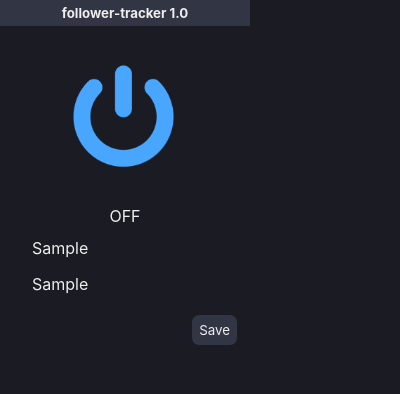
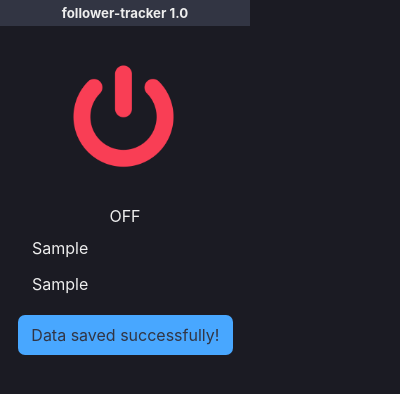
Before and after one commit to Daniel-Alvarenga/Follcker, a browser extension: page src/view/popup.html in a window 400 px wide. Both pictures are taken after typing "Sample", "Sample" into the empty fields and a click on the button "Save". Drawn offline with Linux system fonts and the light colour scheme.

Commit message:
Remove alert

```diff
--- a/src/assets/style/popup.css
+++ b/src/assets/style/popup.css
@@ -40,7 +40,6 @@ body .use .box-button .turn {
     background-position: center;
     background-color: transparent;
     background-image: url("../source/image/turn.png");
-    filter: invert(50%) sepia(100%) saturate(500%) hue-rotate(180deg);
     border: none;
     cursor: pointer;
     outline: none;
@@ -51,8 +50,8 @@ body .use .status-text{
     margin-bottom: 25px;
 }
 
-.on {
-    filter: invert(44%) sepia(91%) saturate(4743%) hue-rotate(360deg) brightness(97%) contrast(106%);
+body .use .box-button .on {
+    filter: invert(50%) sepia(100%) saturate(500%) hue-rotate(180deg);
 }
 
 #credentials-form{
@@ -89,7 +88,20 @@ body .use .status-text{
     justify-content: center;
 }
 
-#credentials-form .box-button button {
+#credentials-form .box-button #saved {
+    margin-right: 4px;
+    display: none;
+    flex-direction: column;
+    align-items: center;
+    justify-content: center;
+    width: 93%;
+    border-radius: 7px;
+    padding: 10px;
+    background-color: #48A7FF;
+    color: #323543;
+}
+
+#credentials-form .box-button #save-button {
     background-color: #323543;
     padding: 7px;
     border-radius: 7px;
--- a/src/modules/script.js
+++ b/src/modules/script.js
@@ -1,5 +1,7 @@
 document.addEventListener("DOMContentLoaded", function () {
   const toggleButton = document.getElementById("toggle-button");
+  const sucessMessage = document.getElementById("saved");
+  const saveButton = document.getElementById("save-button");
   const statusText = document.getElementById("status-text");
   const credentialsForm = document.getElementById("credentials-form");
   const usernameInput = document.getElementById("username");
@@ -55,7 +57,8 @@ document.addEventListener("DOMContentLoaded", function () {
         githubToken: githubToken,
       },
       function () {
-        alert("Credentials saved successfully!");
+        saveButton.style.display = 'none';
+        sucessMessage.style.display = 'flex';
       }
     );
   });
--- a/src/view/popup.html
+++ b/src/view/popup.html
@@ -17,7 +17,8 @@
     <input type="text" id="username" name="username" placeholder="GitHub Username" required>
     <input type="text" id="token" name="token" placeholder="GitHub Token" required>
     <div class="box-button">
-      <button type="submit">Save</button>
+      <p id="saved">Data saved successfully!<p>
+      <button id="save-button" type="submit">Save</button>
     </div>
   </form>
   <script src="../modules/script.js"></script>
```
Also changed, not shown: src/assets/source/icon/icon.png.
